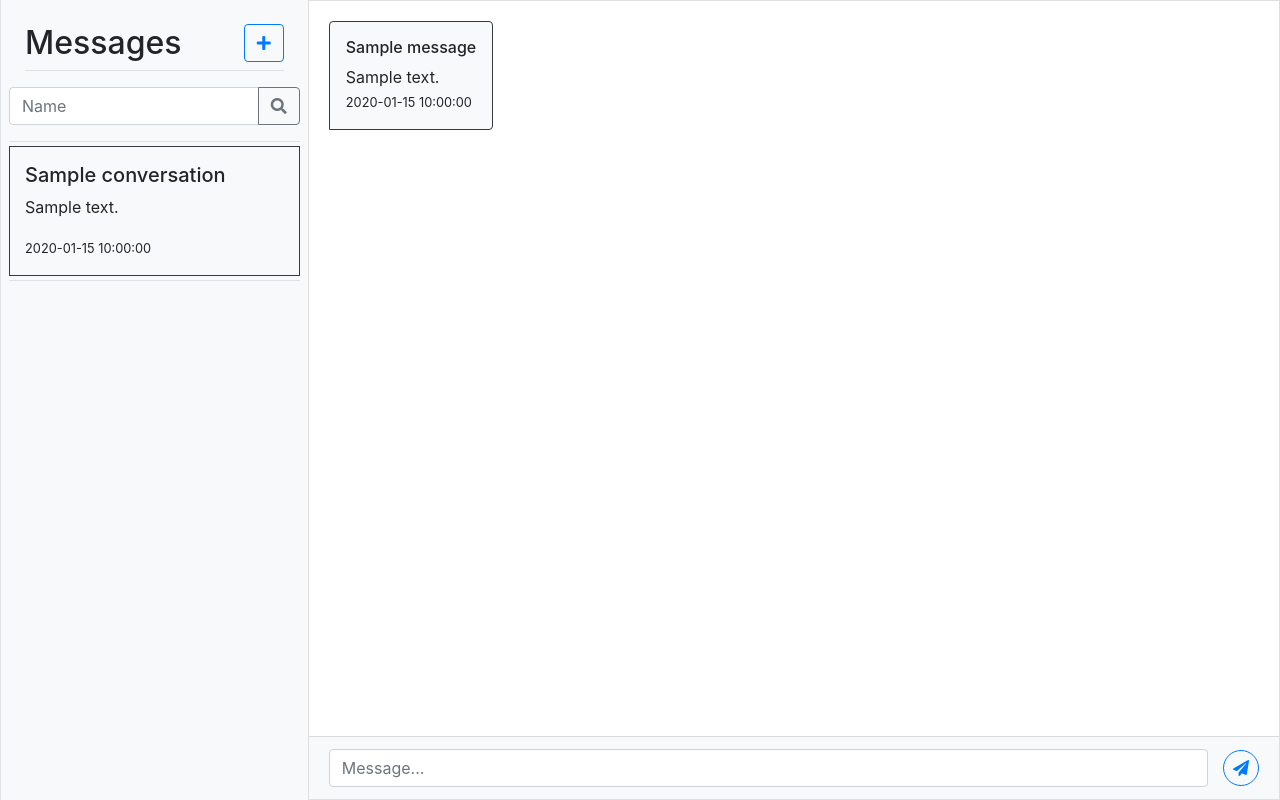
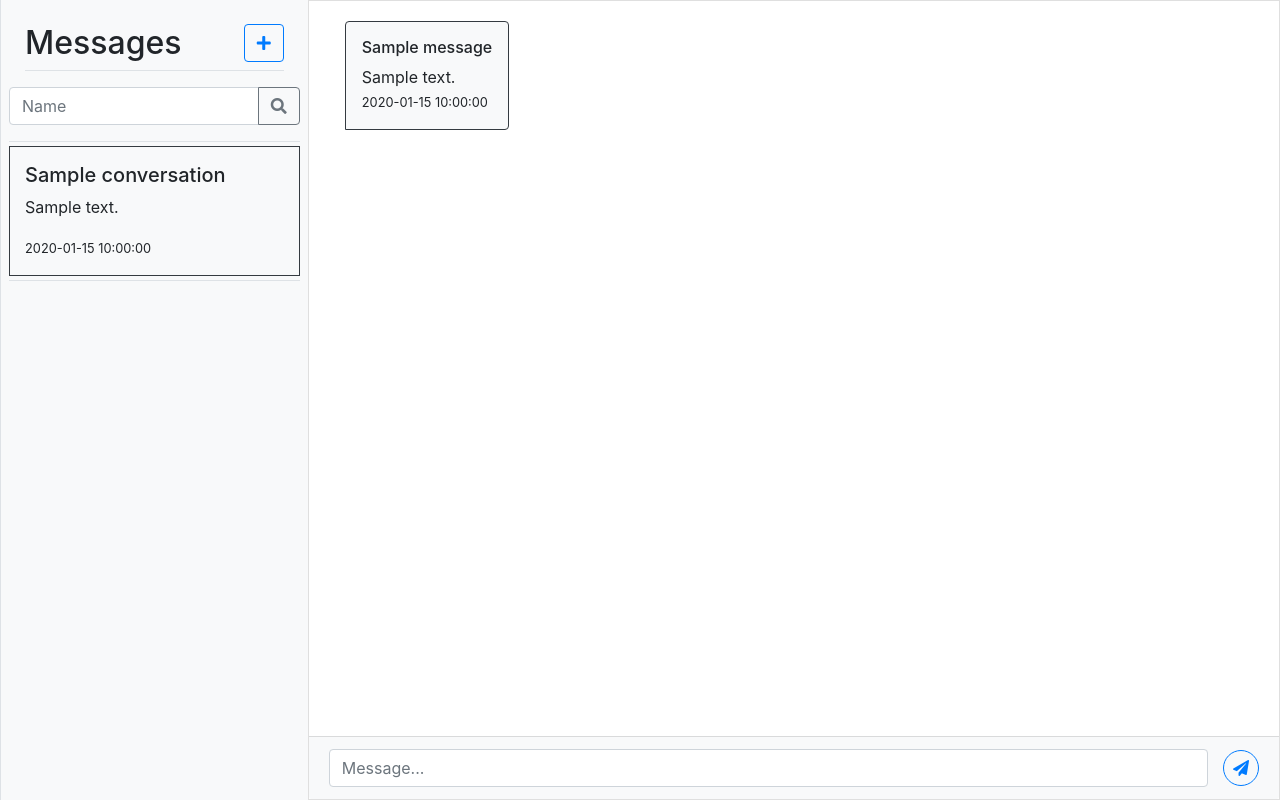
Before and after one commit to Orrbit/cse312-project, a Flask app: template biazza/templates/messages.html in a window 1280 px wide. Run offline with Flask 2, Linux system fonts and the light colour scheme; the template is opened without the code that fills it: most values are stand-ins (such as "Sample title", 1, 10 or a date in 2020); some libraries are stand-ins or nearby versions.

Commit message:
small style changes

```diff
--- a/biazza/static/messages.js
+++ b/biazza/static/messages.js
@@ -11,10 +11,10 @@ function createMessageCard(singleMessageData){
   divType = "";
     if(singleMessageData.is_me){
       divType= `<div class="d-flex justify-content-end align-items-center">
-            <div class="message bg-primary border rounded-top rounded-left mb-3 p-3 text-light">`
+            <div class="message bg-primary border rounded-top rounded-left mb-3 mr-3 p-3 text-light">`
     } else {
       divType = `<div class="d-flex justify-content-begin align-items-center">
-      <div class="message bg-light border border-dark rounded-top rounded-right mb-3 p-3">`
+      <div class="message bg-light border border-dark rounded-top rounded-right mb-3 ml-3 p-3">`
     }
     content = divType + `
             <h6>${ singleMessageData.name }</h6>
--- a/biazza/templates/messages.html
+++ b/biazza/templates/messages.html
@@ -122,15 +122,15 @@
                 <p>stuff</p>
             </div> -->
 
-            <div class="card-body container scroll-view" id="messages-holder">
+            <div class="card-body container-fluid scroll-view" id="messages-holder">
 
                 {% for message in messages_of_top_conversation %}
                 {% if message.is_me %}
                     <div class="d-flex justify-content-end align-items-center">
-                        <div class="message bg-primary border rounded-top rounded-left mb-3 p-3 text-light">
+                        <div class="message bg-primary border rounded-top rounded-left mb-3 mr-3 p-3 text-light">
                 {% else %}
                     <div class="d-flex justify-content-begin align-items-center">
-                        <div class="message bg-light border border-dark rounded-top rounded-right mb-3 p-3">
+                        <div class="message bg-light border border-dark rounded-top rounded-right mb-3 ml-3 p-3">
                 {% endif %}
 
                             <h6>{{ message.name|e }}</h6>
```
